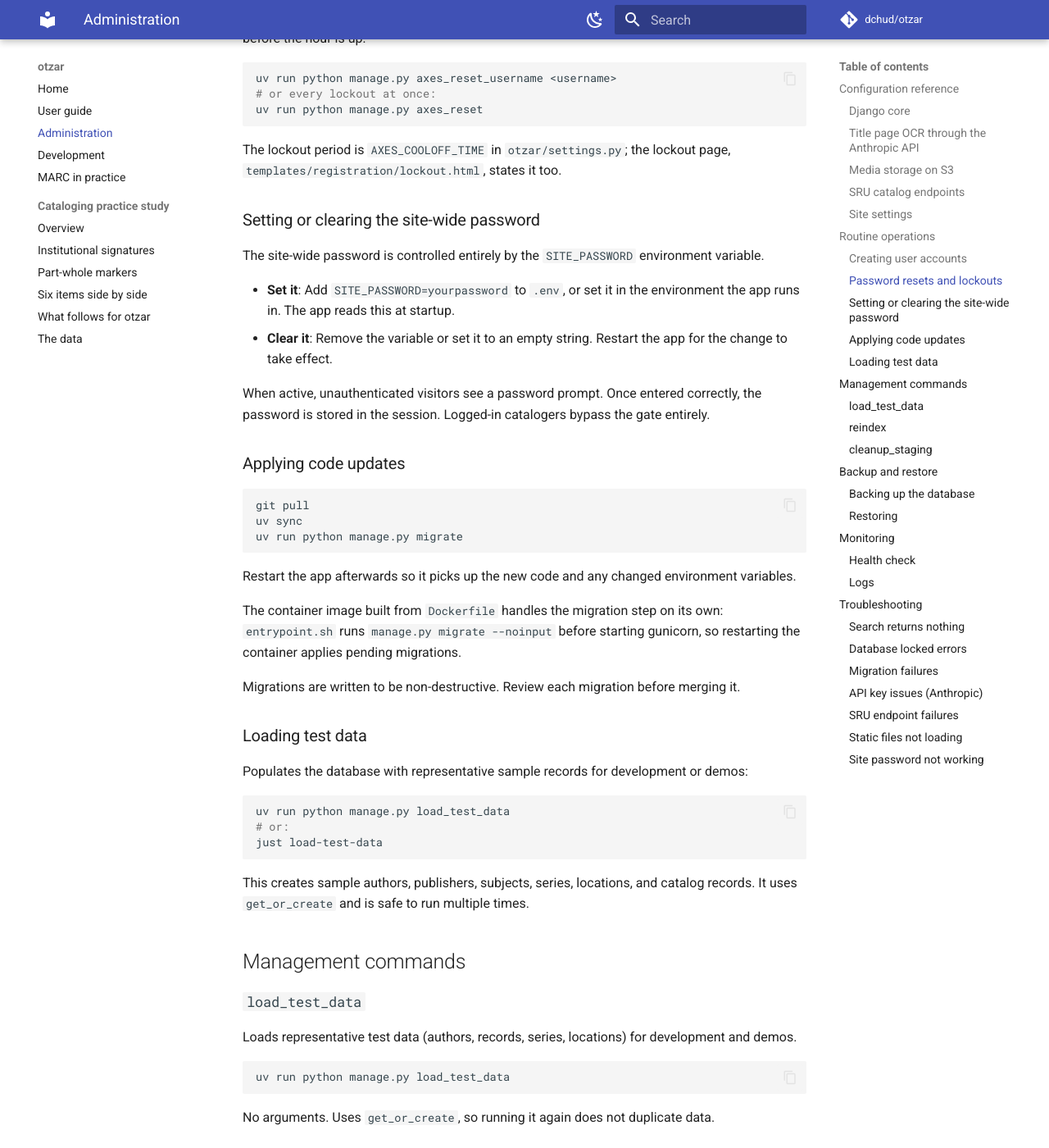
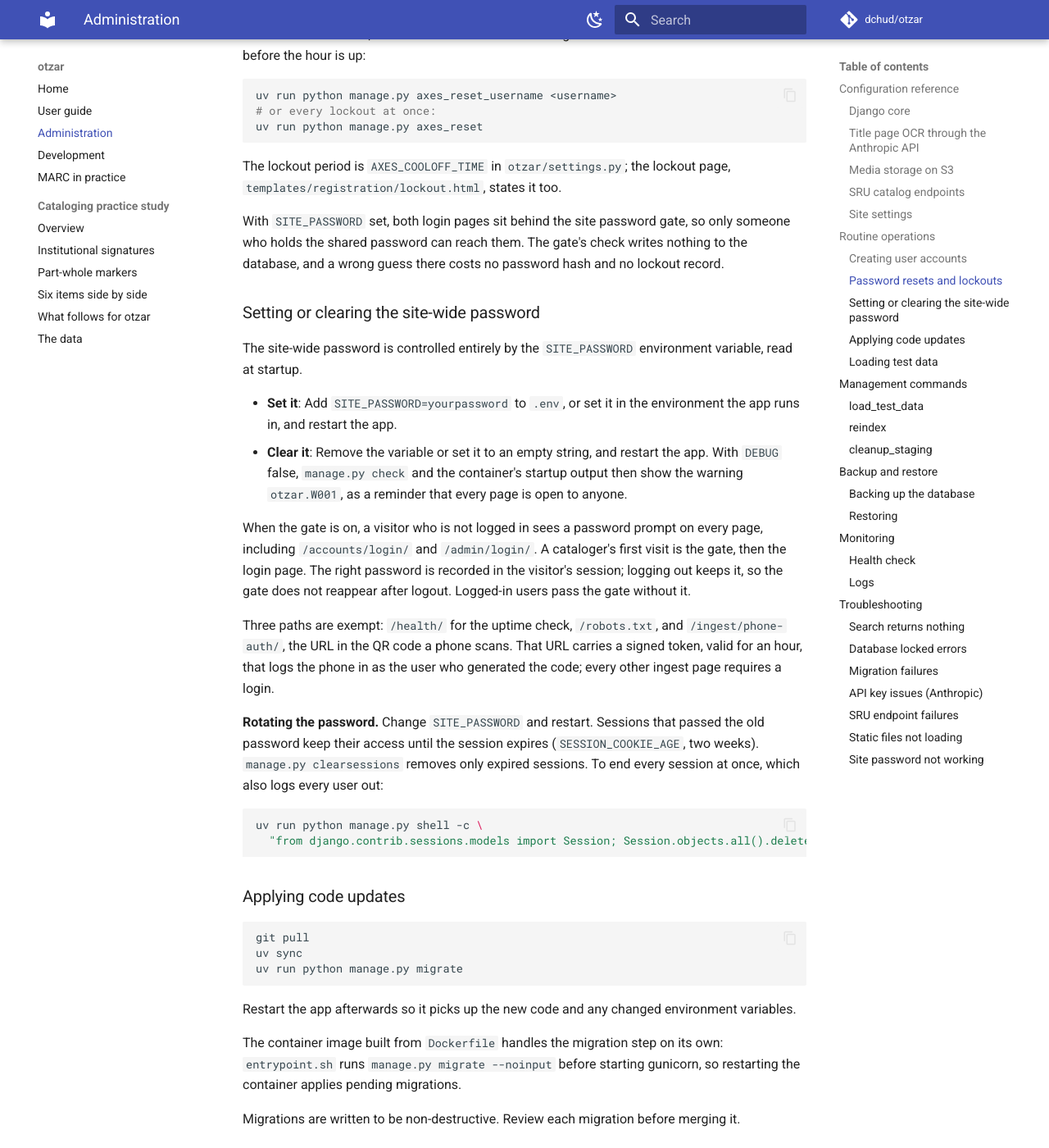
Before and after one commit to dchud/otzar, an MkDocs documentation site: the page built from docs/administration.md, in a window 1280 px wide and 1400 px high, scrolled down 3310 px. Shown: the whole window at 82% size. Built offline with MkDocs 1.6.1 and Material for MkDocs 9.7.7, drawn with Linux system fonts in a browser that asks for light colours; comment, search, counter and statistics services are not loaded; some of the changed text lies outside the part shown.

Commit message:
docs: describe the gated login pages and password rotation
The site password section says which paths are exempt, that logout
keeps the gate open, and how to rotate the password and end the
sessions that passed the old one. The lockout section notes that the
login pages sit behind the gate.

````diff
--- a/docs/administration.md
+++ b/docs/administration.md
@@ -54,7 +54,7 @@ link the app renders is a presigned URL, valid for six hours.
 | Variable | Required | Default | Description |
 |---|---|---|---|
 | `RECORD_ID_PREFIX` | No | `otzar-` | Prefix for generated record identifiers (e.g. `otzar-3f8a`). Change this if deploying for a different community. |
-| `SITE_PASSWORD` | No | (empty) | If set, all public pages require this password before access. Authenticated users (catalogers) and the admin, login, and health check pages bypass this gate. Clear the variable to disable the gate. |
+| `SITE_PASSWORD` | No | (empty) | If set, every page requires this password before access, including the login pages. Logged-in users pass without it. The health check, `/robots.txt` and the phone handoff URL are exempt. Leave it empty to turn the gate off; with `DEBUG` false, `manage.py check` then warns (`otzar.W001`). |
 
 
 ## Routine operations
@@ -98,19 +98,43 @@ uv run python manage.py axes_reset
 The lockout period is `AXES_COOLOFF_TIME` in `otzar/settings.py`; the lockout
 page, `templates/registration/lockout.html`, states it too.
 
+With `SITE_PASSWORD` set, both login pages sit behind the site password gate,
+so only someone who holds the shared password can reach them. The gate's check
+writes nothing to the database, and a wrong guess there costs no password hash
+and no lockout record.
+
 ### Setting or clearing the site-wide password
 
 The site-wide password is controlled entirely by the `SITE_PASSWORD`
-environment variable.
+environment variable, read at startup.
 
 - **Set it**: Add `SITE_PASSWORD=yourpassword` to `.env`, or set it in the
-  environment the app runs in. The app reads this at startup.
-- **Clear it**: Remove the variable or set it to an empty string. Restart the
-  app for the change to take effect.
+  environment the app runs in, and restart the app.
+- **Clear it**: Remove the variable or set it to an empty string, and restart
+  the app. With `DEBUG` false, `manage.py check` and the container's startup
+  output then show the warning `otzar.W001`, as a reminder that every page is
+  open to anyone.
 
-When active, unauthenticated visitors see a password prompt. Once entered
-correctly, the password is stored in the session. Logged-in catalogers bypass
-the gate entirely.
+When the gate is on, a visitor who is not logged in sees a password prompt on
+every page, including `/accounts/login/` and `/admin/login/`. A cataloger's
+first visit is the gate, then the login page. The right password is recorded
+in the visitor's session; logging out keeps it, so the gate does not reappear
+after logout. Logged-in users pass the gate without it.
+
+Three paths are exempt: `/health/` for the uptime check, `/robots.txt`, and
+`/ingest/phone-auth/`, the URL in the QR code a phone scans. That URL carries
+a signed token, valid for an hour, that logs the phone in as the user who
+generated the code; every other ingest page requires a login.
+
+**Rotating the password.** Change `SITE_PASSWORD` and restart. Sessions that
+passed the old password keep their access until the session expires
+(`SESSION_COOKIE_AGE`, two weeks). `manage.py clearsessions` removes only
+expired sessions. To end every session at once, which also logs every user out:
+
+```bash
+uv run python manage.py shell -c \
+  "from django.contrib.sessions.models import Session; Session.objects.all().delete()"
+```
 
 ### Applying code updates
 
@@ -364,6 +388,9 @@ styles or scripts are missing:
 
 ### Site password not working
 
-The `SitePasswordMiddleware` reads `SITE_PASSWORD` at startup. Changing the
-variable requires a restart to take effect. Clearing it disables the gate
-entirely.
+`SITE_PASSWORD` is read at startup. Changing the variable requires a restart
+to take effect. Clearing it disables the gate entirely; with `DEBUG` false,
+`manage.py check --deploy` then reports `otzar.W001`.
+
+A visitor who already entered the old password keeps access after a change;
+see "Rotating the password" above to end those sessions.
````
Also changed, not shown: 1 other file.
